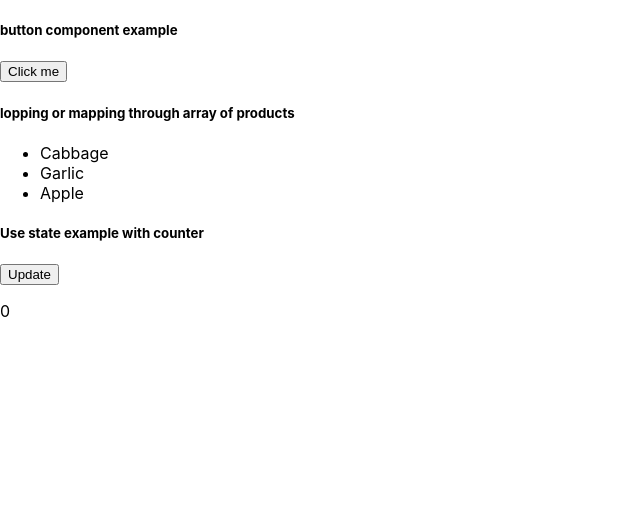
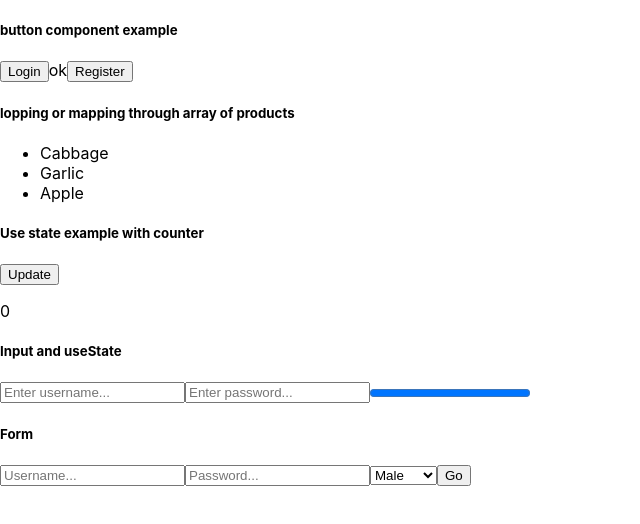
Before and after one commit to logictechjulyintake/react-class-group-1, a React (Create React App) app: page / in a window 1280 px wide. Shown: the top 524 px of the page, without its empty margins (0-640 px from the left). Built offline with nearby package versions, Linux system fonts and the light colour scheme.

Commit message:
inputs, forms

```diff
--- a/src/App.js
+++ b/src/App.js
@@ -2,18 +2,28 @@ import './App.css'
 import Button from './Button';
 import MapOrLoop from './MapOrLoop';
 import UseStateHookEg from './UseStateHookEg';
+import Input from './Input';
+import MyForm from './MyForm';
 
 function App() {
   return <>
 
     <h5>button component example</h5>
-    <Button />
+    <Button text="Login" test="ok" alert="You are logged in!" />
+    <Button text="Register" alert="You are registered!" />
 
     <h5>lopping or mapping through array of products</h5>
     <MapOrLoop />
 
     <h5>Use state example with counter</h5>
     <UseStateHookEg />
+
+    <h5>Input and useState</h5>
+    <Input />
+
+    <h5>Form</h5>
+    <MyForm />
+
   </>
 }
 
--- a/src/Button.js
+++ b/src/Button.js
@@ -1,12 +1,15 @@
 // example button click
-function Button() {
+function Button(props) {
 
     function clickMe() {
-        alert("You clicked me!")
+        alert(props.alert)
     }
 
-    return(
-        <button onClick={clickMe}>Click me</button>
+    return (
+        <>
+            <button {...props} >{props.text}</button>
+            {props.test}
+        </>
     )
 }
 
--- /dev/null
+++ b/src/Input.js
@@ -0,0 +1,15 @@
+import React, { useState } from 'react'
+
+function Input() {
+
+    const [username, setUsername] = useState('')
+    const [password, setPassword] = useState('')
+
+    return <>
+        <input type='text' placeholder='Enter username...' value={username} onChange={(e) => { setUsername(e.target.value) }} />
+        <input type='password' placeholder='Enter password...' value={password} onChange={(e) => { setPassword(e.target.value) }} />
+        <progress value={1} />
+    </>
+}
+
+export default Input
--- /dev/null
+++ b/src/MyForm.js
@@ -0,0 +1,45 @@
+import React, { useState } from 'react'
+
+function MyForm() {
+
+    const [message, setMessage] = useState('')
+
+    function handleSubmit(e) {
+        e.preventDefault();
+
+        const form = e.target;
+        const formData = new FormData(form);
+        const formJson = Object.fromEntries(formData.entries());
+        console.log(formJson);
+
+        if (formJson.username.length < 6) {
+            setMessage('Username too short!');
+            return;
+        }
+
+        if (formJson.password.length < 6) {
+            setMessage('Password too short!');
+            return;
+        }
+
+        setMessage('Everything okay!');
+
+    }
+
+    return <>
+        <form onSubmit={handleSubmit}>
+            <input type='text' name='username' placeholder='Username...' />
+            <input type='password' name='password' placeholder='Password...' />
+
+            <select name='gender'>
+                <option value='male'>Male</option>
+                <option value='female'>Female</option>
+            </select>
+            <button type="submit">Go</button>
+        </form>
+        <p style={{ fontSize: "14px" }}>{message}</p>
+
+    </>
+}
+
+export default MyForm
```
